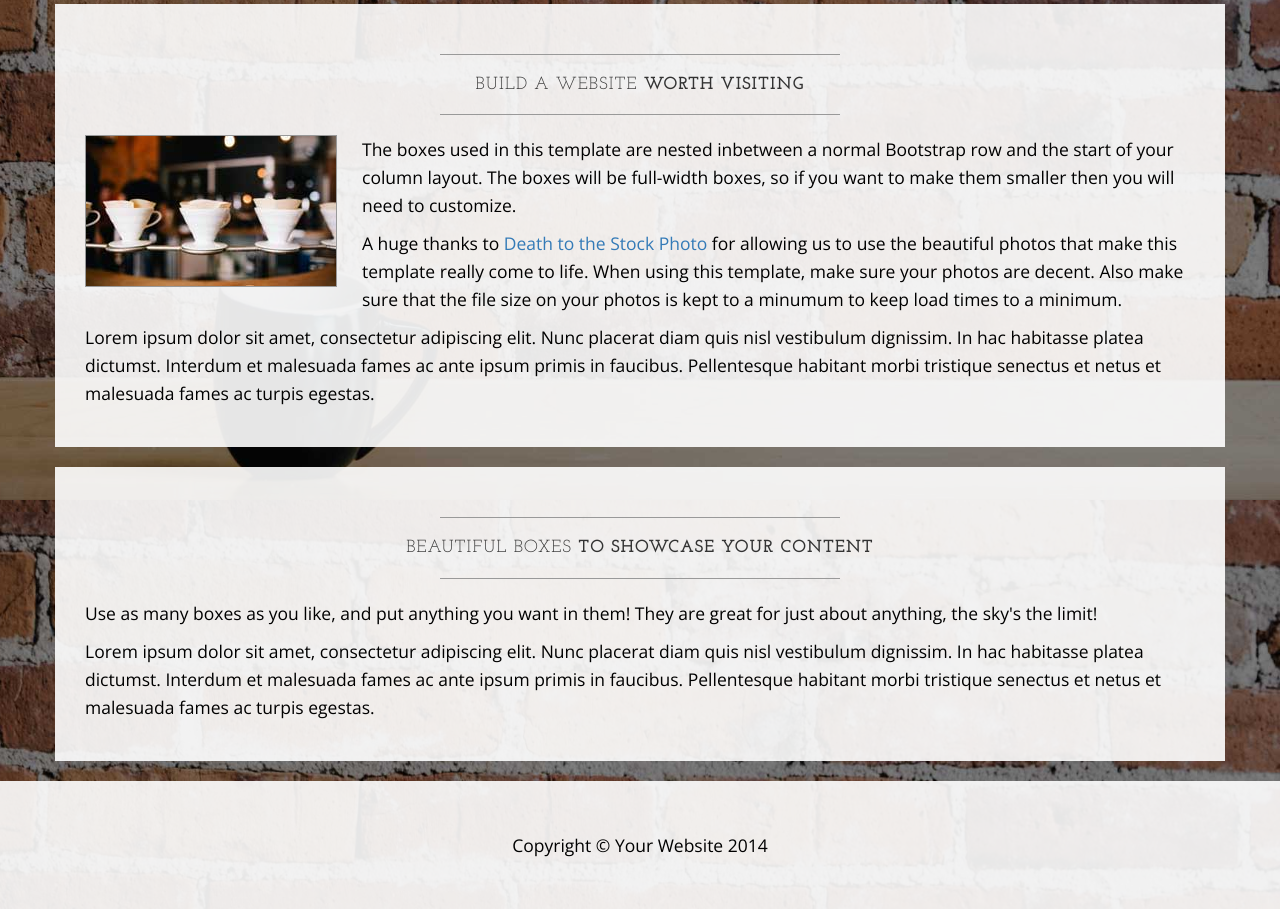
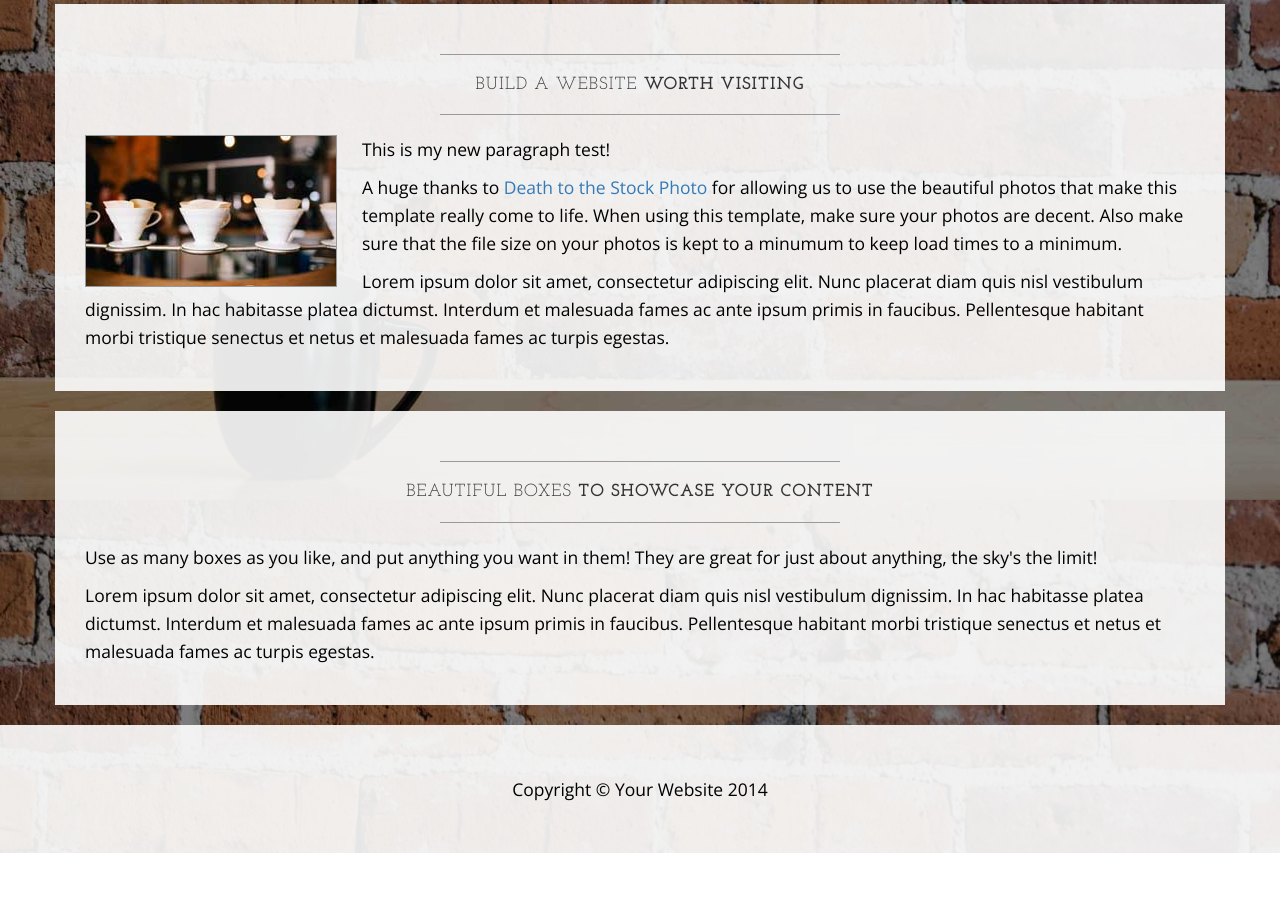
Before and after one commit to orchrist/orchrist.github.io, a plain HTML site: page index.html in a window 1280 px wide. Shown: the part 1100-2009 px from the top of the page. After the commit the page ends 1953 px from the top, so only its background shows below. Drawn offline with nearby package versions, Linux system fonts and the light colour scheme.

Commit message:
Modified paragraph

```diff
--- a/index.html
+++ b/index.html
@@ -129,7 +129,7 @@
                     <hr>
                     <img class="img-responsive img-border img-left" src="img/intro-pic.jpg" alt="">
                     <hr class="visible-xs">
-                    <p>The boxes used in this template are nested inbetween a normal Bootstrap row and the start of your column layout. The boxes will be full-width boxes, so if you want to make them smaller then you will need to customize.</p>
+                    <p>This is my new paragraph test! </p>
                     <p>A huge thanks to <a href="http://join.deathtothestockphoto.com/" target="_blank">Death to the Stock Photo</a> for allowing us to use the beautiful photos that make this template really come to life. When using this template, make sure your photos are decent. Also make sure that the file size on your photos is kept to a minumum to keep load times to a minimum.</p>
                     <p>Lorem ipsum dolor sit amet, consectetur adipiscing elit. Nunc placerat diam quis nisl vestibulum dignissim. In hac habitasse platea dictumst. Interdum et malesuada fames ac ante ipsum primis in faucibus. Pellentesque habitant morbi tristique senectus et netus et malesuada fames ac turpis egestas.</p>
                 </div>
```
